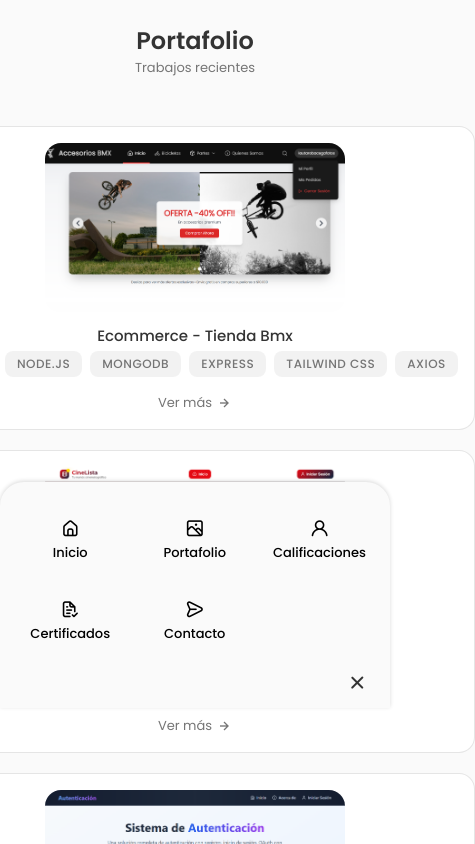
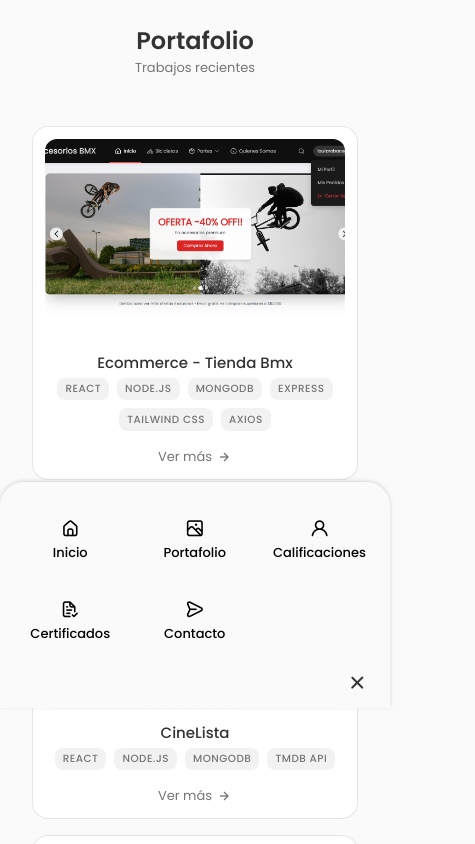
Before and after one commit to LautaroBacega/Portfolio-BacegaLautaro, a React (Create React App) app: page / in a window 390 px wide. Shown: the part 980-1824 px from the top of the page, 475 px wide, since content can reach past the window. Built offline with nearby package versions, Linux system fonts and the light colour scheme.

Commit message:
Update work.css

```diff
--- a/src/components/work/work.css
+++ b/src/components/work/work.css
@@ -34,6 +34,9 @@
   display: flex;
   flex-direction: column;
   align-items: center;
+  /* Agregado max-width para evitar overflow */
+  max-width: 100%;
+  box-sizing: border-box;
 }
 
 .work__img {
@@ -42,12 +45,17 @@
   object-fit: cover;
   border-radius: 1rem;
   margin-bottom: var(--mb-1);
+  /* Asegurar que la imagen no desborde */
+  max-width: 100%;
 }
 
 .work__title {
   font-size: var(--normal-font-size);
   font-weight: var(--font-medium);
   margin-bottom: var(--mb-0-5);
+  /* Centrar texto y manejar overflow */
+  text-align: center;
+  word-break: break-word;
 }
 
 .work__technologies {
@@ -114,20 +122,46 @@
 }
 
 @media screen and (max-width: 768px) {
+  /* Cambio a una sola columna y width completo */
   .work__container {
-    grid-template-columns: max-content;
+    grid-template-columns: 1fr;
+    padding: 0 1rem;
+    gap: 1.5rem;
+  }
+
+  .work__card {
+    width: 100%;
+    max-width: 350px;
+    margin: 0 auto;
   }
 
   .work__img {
     width: 100%;
-    max-width: 300px;
     height: auto;
+    aspect-ratio: 3 / 2;
   }
 }
 
 @media screen and (max-width: 576px) {
+  /* Ajustes para pantallas muy pequeñas */
+  .work__container {
+    padding: 0 0.5rem;
+    gap: 1rem;
+  }
+
+  .work__card {
+    padding: 0.75rem;
+    max-width: 100%;
+  }
+
   .work__img {
     width: 100%;
+    border-radius: 0.75rem;
+  }
+
+  .work__tech-badge {
+    font-size: 0.65rem;
+    padding: 0.2rem 0.5rem;
   }
 }
 
@@ -139,4 +173,13 @@
   .work__filters {
     column-gap: 0.25rem;
   }
+
+  /* Ajustes extra para pantallas muy pequeñas */
+  .work__card {
+    padding: 0.5rem;
+  }
+
+  .work__title {
+    font-size: var(--small-font-size);
+  }
 }
```
